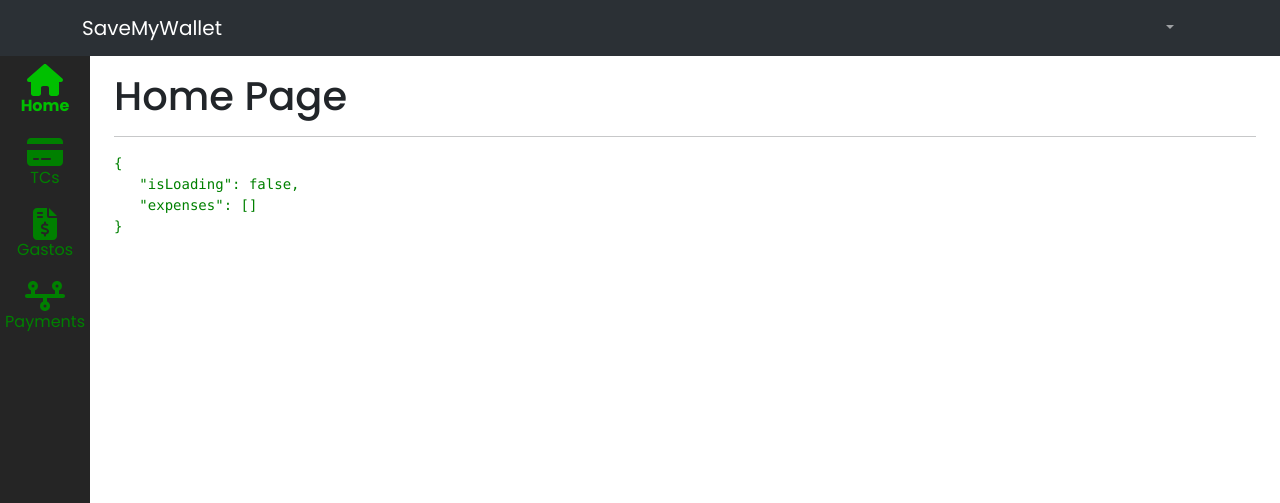
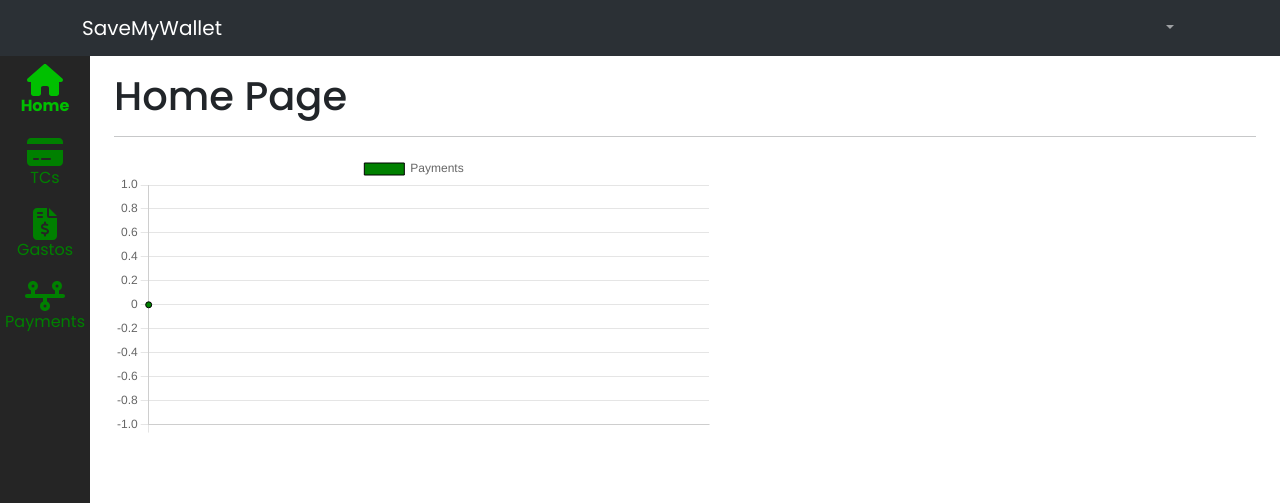
Before and after one commit to juanpanasiti/smw-front, a React (Vite) app: page / in a window 1280 px wide. Shown: the top 503 px of the page. Built offline with nearby package versions, Linux system fonts and the light colour scheme; no server answers; sample sign-in values are in the browser's storage.

Commit message:
Implements chart

```diff
--- a/src/components/payments/PaymentSummary.tsx
+++ b/src/components/payments/PaymentSummary.tsx
@@ -4,6 +4,7 @@ import styled from 'styled-components';
 import { CreditCard } from '../../types/creditCard'
 import { Payment } from '../../types/payments'
 import { useEffect, useState } from 'react'
+import { calcPaymentsSum } from '../../helpers/expensesHelpers';
 
 interface Props {
     payments: Payment[],
@@ -14,13 +15,11 @@ export const PaymentSummary = ({ payments, creditCards, handleChange }: Props) =
     const [totalAmount, setTotalAmount] = useState(0)
     const [totalConfirmed, setTotalConfirmed] = useState(0)
     useEffect(() => {
-        setTotalAmount(
-            payments.reduce<number>((subtotal, payment) => subtotal + payment.amount, 0)
-        )
+        setTotalAmount(calcPaymentsSum(payments))
         setTotalConfirmed(
-            payments
-                .filter(payment => payment.status === 'confirmed' || payment.status === 'paid')
-                .reduce<number>((subtotal, payment) => subtotal + payment.amount, 0)
+            calcPaymentsSum(
+                payments.filter(payment => payment.status === 'confirmed' || payment.status === 'paid')
+            )
         )
 
     }, [payments])
--- a/src/helpers/expensesHelpers.ts
+++ b/src/helpers/expensesHelpers.ts
@@ -41,16 +41,6 @@ export const subscriptionToExpenseItem = (creditCard: CreditCard, subscription:
         payments: subscription.payments,
     };
 };
-
-// const getPaidAmount = (statements: Statement[], expenseId: number): number => {
-//     const paidAmount = 0;
-//     // TODO
-//     // statements.map(statement => {
-//     //     expense = statement.items.find(item => item.)
-//     // } )
-
-//     return paidAmount;
-// };
 
 export const getPaymentsFromExpenses = (expenses: Expense[]): Payment[] => {
     const payments: Payment[] = [];
@@ -138,9 +128,13 @@ export const expenseToForm = (expense: Expense): ExpenseFormData => {
         today.setMonth(today.getMonth());
         formData.purchasedAt = formatDateToYearMonthDay(today);
         formData.firstInstallment = formatDateToYearMonthDay(getFirstDayOfMonth(today.getFullYear(), today.getMonth() + 2));
-        formData.totalInstallments = 1
-        formData.type = 'purchase'
+        formData.totalInstallments = 1;
+        formData.type = 'purchase';
     }
 
     return formData;
 };
+
+export const calcPaymentsSum = (payments: Payment[]): number => {
+    return payments.reduce<number>((subtotal, payment) => subtotal + payment.amount, 0);
+};
--- /dev/null
+++ b/src/hooks/useGroupedPeriods.ts
@@ -0,0 +1,38 @@
+import { useEffect, useState } from 'react';
+import { useAppSelector } from './reduxHooks';
+import { Period, PeriodDataSet, PeriodsByValidity } from '../types/payments';
+import { defaultGroupedPeriods } from '../helpers/defaultValues';
+import { getPaymentsFromExpenses, groupByPeriod, groupPayments, calcPaymentsSum } from '../helpers/expensesHelpers';
+import { sortByDate } from '../helpers/dateHelpers';
+
+export const useGroupedPeriods = () => {
+    const expenses = useAppSelector(state => state.expensesState.expenses);
+    const [groupedPeriods, setGroupedPeriods] = useState<PeriodsByValidity>({ ...defaultGroupedPeriods });
+    const [periodsDataSet, setPeriodsDataSet] = useState<PeriodDataSet[]>([]);
+
+    useEffect(() => {
+        if (expenses.length > 0) {
+            const subscriptions = expenses.filter(exp => exp.type === 'subscription');
+            const payments = getPaymentsFromExpenses(expenses);
+            const periods = groupByPeriod(payments, subscriptions);
+            setGroupedPeriods(groupPayments(periods));
+        }
+    }, [expenses]);
+
+    useEffect(() => {
+        const sortedGroups: Period[] = [groupedPeriods.current, ...groupedPeriods.next.sort(sortByDate)];
+        setPeriodsDataSet([
+            ...sortedGroups.map(period => {
+                return {
+                    name: period.name,
+                    totalAmount: calcPaymentsSum(period.payments),
+                };
+            }),
+        ]);
+    }, [groupedPeriods]);
+
+    return {
+        groupedPeriods,
+        periodsDataSet,
+    };
+};
--- a/src/pages/HomePage.tsx
+++ b/src/pages/HomePage.tsx
@@ -1,27 +1,51 @@
-import { useAppSelector } from "../hooks/reduxHooks";
+import { useEffect, useState } from "react";
+import 'chart.js/auto';
+import { Chart, ChartProps } from 'react-chartjs-2';
+import { useGroupedPeriods } from "../hooks/useGroupedPeriods";
+import { PeriodDataSet } from "../types/payments";
+import { ContextProxy } from "chart.js/helpers";
 
 
 export const HomePage = () => {
-	// const auth = useAppSelector(state => state.authState)
-	// const creditCards = useAppSelector(state => state.creditCardsState)
-	const expenses = useAppSelector(state => state.expensesState)
-	// const payments = useAppSelector(state => state.paymentsState)
+	const { periodsDataSet } = useGroupedPeriods()
+
+	useEffect
+
+	const [chartData, setChartData] = useState({
+		labels: periodsDataSet.map(period => period.name),
+		datasets: [
+			getDataSet(periodsDataSet)
+		]
+	});
+
+	useEffect(() => {
+		setChartData({
+			labels: periodsDataSet.map(period => period.name),
+			datasets: [
+				getDataSet(periodsDataSet),
+			]
+		})
+	}, [periodsDataSet])
+
+
+
 	return (
 		<div>
 			<h1>Home Page</h1>
 			<hr />
-			{/* <pre style={{color: 'black'}}>
-				{JSON.stringify(payments, null, 3)}
-			</pre> */}
-			<pre style={{color: 'green'}}>
-				{JSON.stringify(expenses, null, 3)}
-			</pre>
-			{/* <pre style={{color:'red'}}>
-				{JSON.stringify(auth, null, 3)}
-			</pre>
-			<pre style={{color: 'blue'}}>
-				{JSON.stringify(creditCards, null, 3)}
-			</pre> */}
+			<div style={{height: '300px'}}>
+			<Chart type='line' data={chartData} />
+			</div>
 		</div>
 	);
 };
+
+const getDataSet = (periodsDataSet: PeriodDataSet[]) => {
+	return {
+		label: 'Payments',
+		data: periodsDataSet.map(period => period.totalAmount),
+		backgroundColor: (context:ContextProxy) => context.raw > 250000 ? 'red' : 'green',
+		borderColor: 'black',
+		borderWidth: 1,
+	}
+}
--- a/src/pages/PaymentsPage.tsx
+++ b/src/pages/PaymentsPage.tsx
@@ -1,26 +1,12 @@
 import { Tab, Tabs } from 'react-bootstrap'
-import { useAppSelector } from '../hooks/reduxHooks'
-import { getPaymentsFromExpenses, groupByPeriod, groupPayments } from '../helpers/expensesHelpers'
 import { PaymentTable } from '../components/payments/PaymentTable'
 import { PeriodGroups } from '../components/payments/PeriodGroups'
 import { sortByDate } from '../helpers/dateHelpers'
-import { useEffect, useState } from 'react'
-import { PeriodsByValidity } from '../types/payments'
-import { defaultGroupedPeriods } from '../helpers/defaultValues'
+import { useGroupedPeriods } from '../hooks/useGroupedPeriods'
 
 export const PaymentsPage = () => {
-    const expenses = useAppSelector(state => state.expensesState.expenses)
-    const [groupedPeriods, setGroupedPeriods] = useState<PeriodsByValidity>({...defaultGroupedPeriods})
 
-    useEffect(() => {
-        if (expenses.length > 0) {
-            const subscriptions = expenses.filter(exp => exp.type === 'subscription')
-            const payments = getPaymentsFromExpenses(expenses)
-            const periods = groupByPeriod(payments, subscriptions)
-            setGroupedPeriods(groupPayments(periods))
-        }
-    }, [expenses])
-
+    const { groupedPeriods } = useGroupedPeriods()
 
     return (
         <>
```
Also changed, not shown: src/types/payments.d.ts (+9 -4 lines).
